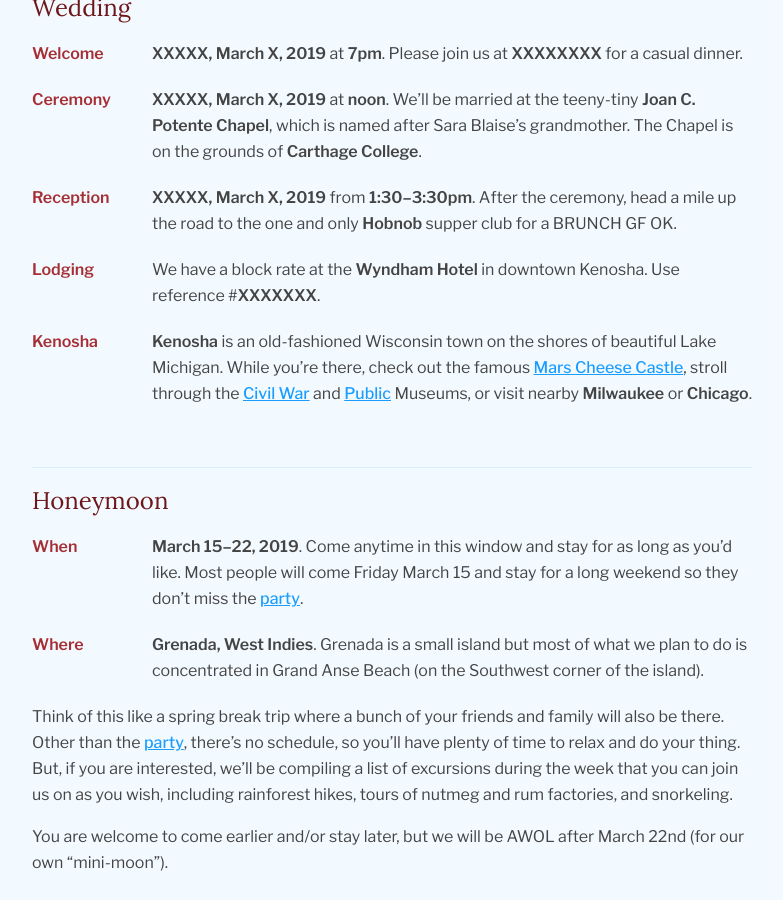
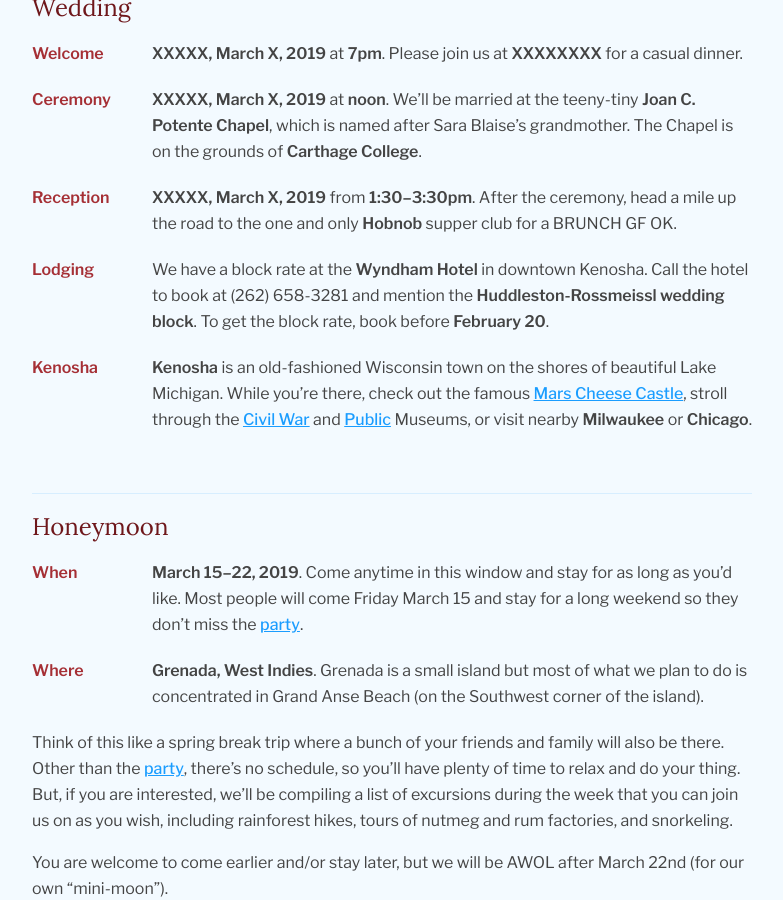
Before and after one commit to rossmeissl/bernsandblaise, a Jekyll site: the page built from family.md, in a window 1280 px wide and 900 px high, scrolled down 952 px. Shown: the whole window, without its empty margins (188-971 px from the left). Built offline with Jekyll 4.4.1, drawn with Linux system fonts in a browser that asks for light colours.

Commit message:
Kenosha wedding block

```diff
--- a/_includes/wedding.md
+++ b/_includes/wedding.md
@@ -10,7 +10,7 @@ Reception
 : **XXXXX, March X, 2019** from **1:30–3:30pm**. After the ceremony, head a mile up the road to the one and only **Hobnob** supper club for a BRUNCH GF OK.
 
 Lodging
-: We have a block rate at the **Wyndham Hotel** in downtown Kenosha. Use reference #**XXXXXXX**.
+: We have a block rate at the **Wyndham Hotel** in downtown Kenosha. Call the hotel to book at (262) 658-3281 and mention the **Huddleston-Rossmeissl wedding block**. To get the block rate, book before **February 20**.
 
 Kenosha
 : **Kenosha** is an old-fashioned Wisconsin town on the shores of beautiful Lake Michigan. While you're there, check out the famous [Mars Cheese Castle](https://www.marscheese.com/), stroll through the [Civil War](https://museums.kenosha.org/civilwar/) and [Public](https://museums.kenosha.org/public/) Museums, or visit nearby **Milwaukee** or **Chicago**.
```
